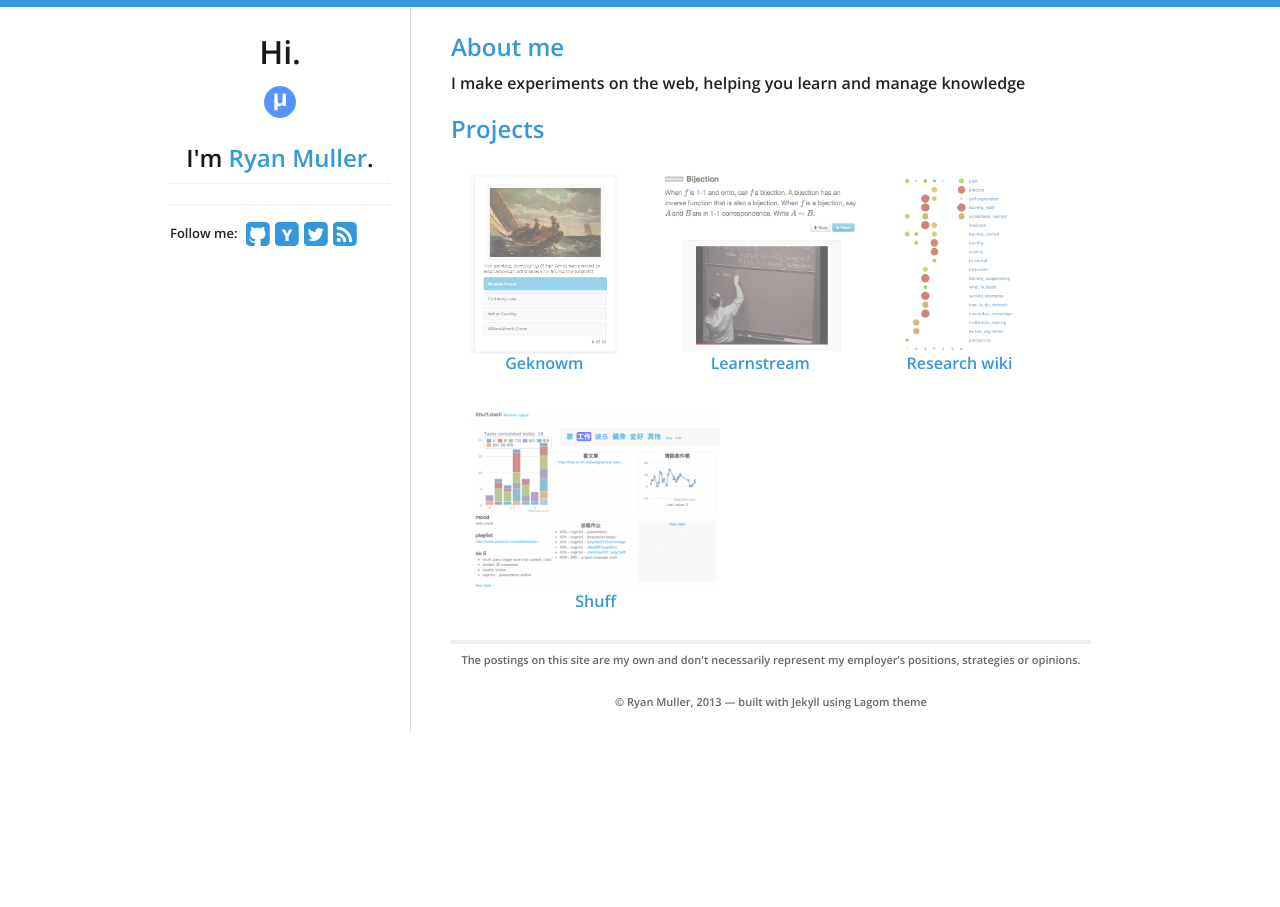
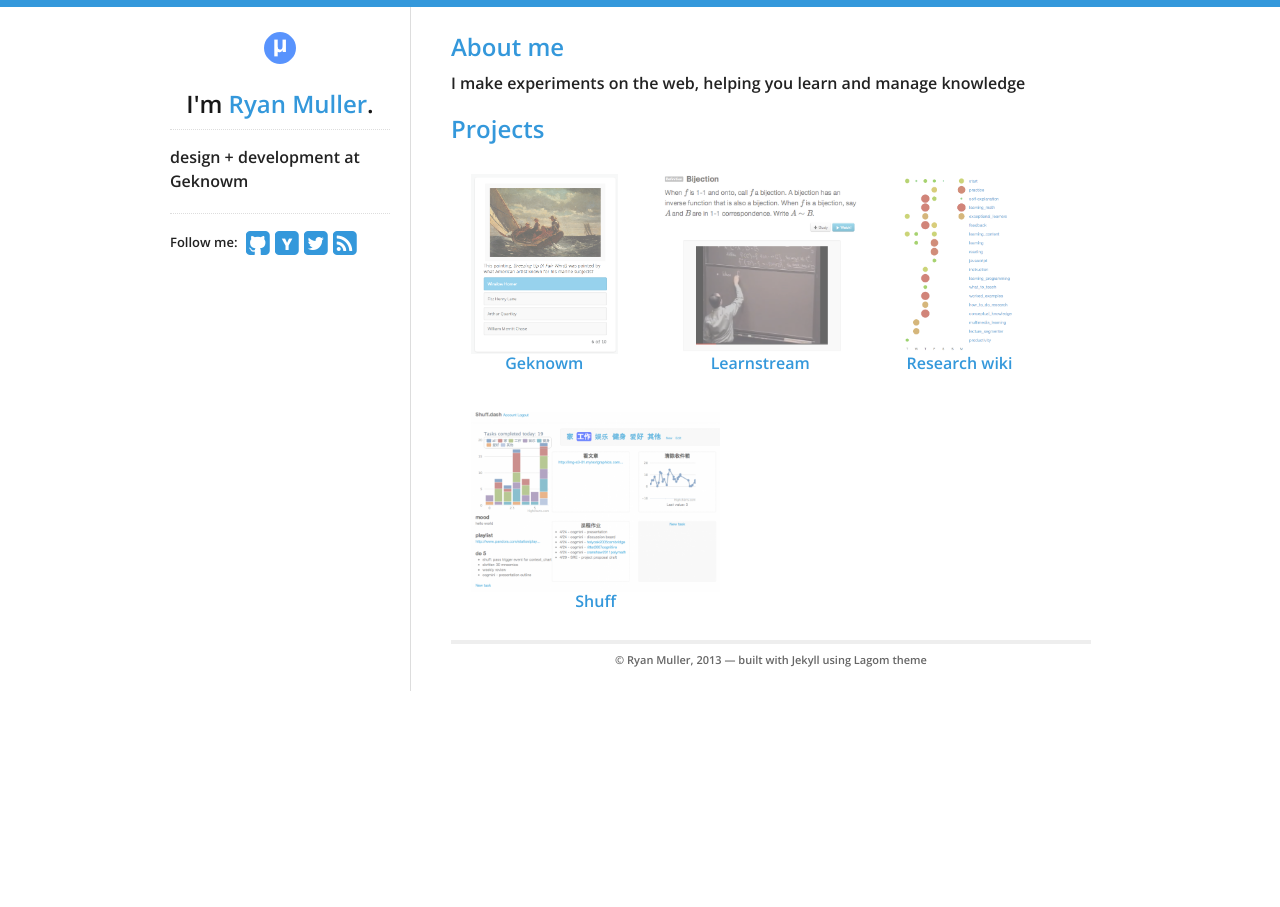
Before and after one commit to ryanmuller/ryanmuller.github.com, a Jekyll site: the page built from index.html, in a window 1280 px wide. Built offline with Jekyll 4.4.1, drawn with Linux system fonts in a browser that asks for light colours.

Commit message:
sidebar and footer update

```diff
--- a/_config.yml
+++ b/_config.yml
@@ -24,4 +24,4 @@
   google_analytics_key:
 
   # Toggle "Postings are my own" disclaimer in footer
-  show_disclaimer: true
+  show_disclaimer: false
--- a/_includes/sidebar.html
+++ b/_includes/sidebar.html
@@ -1,12 +1,10 @@
 <nav>
-  <h1>Hi.</h1>
   <a href="/">
     <img src="/assets/icon.png" id="logo" alt="Blog logo"/>
   </a>
   <h2>I'm <a href="/">{{ site.theme.name }}</a>.</h2>
   <hr/>
-  <ul>
-  <p></p>
+  <p>design + development at Geknowm</p>
   <hr/>
   <div>
     <div id="social">
```
